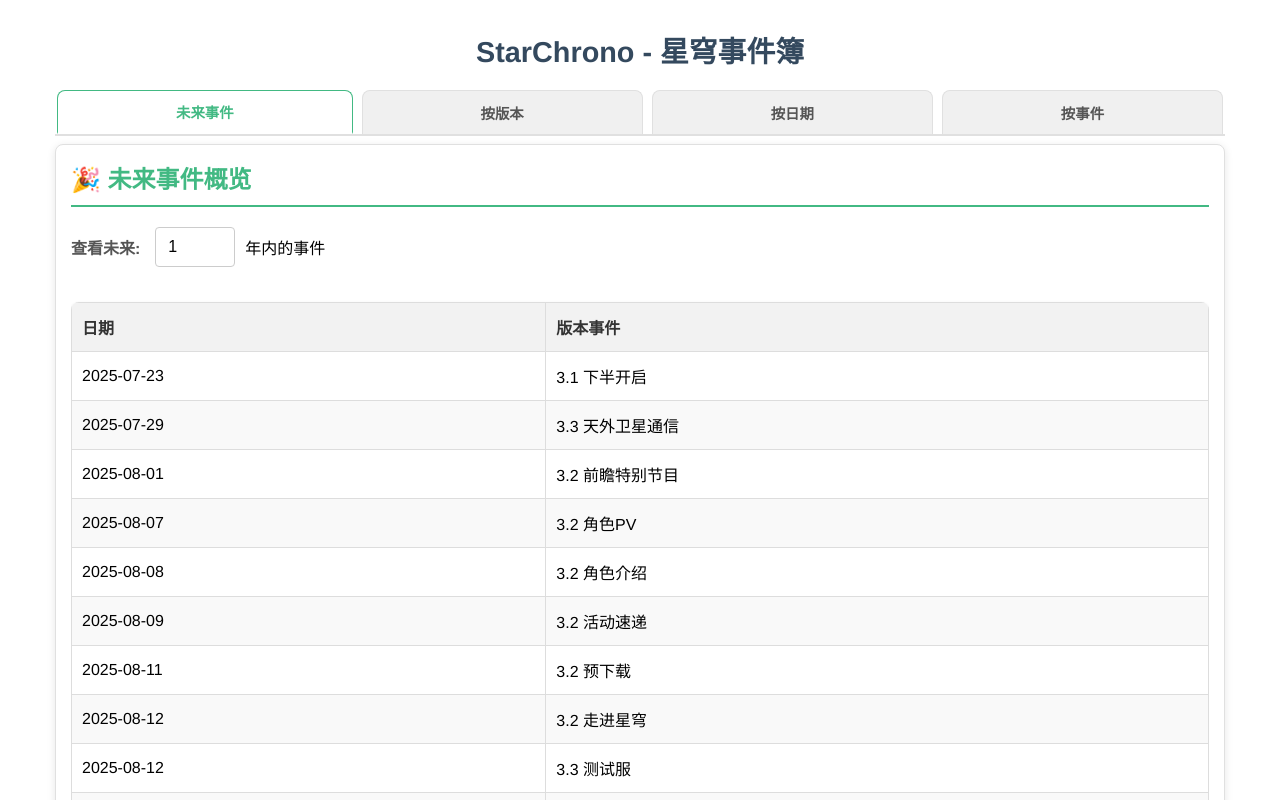
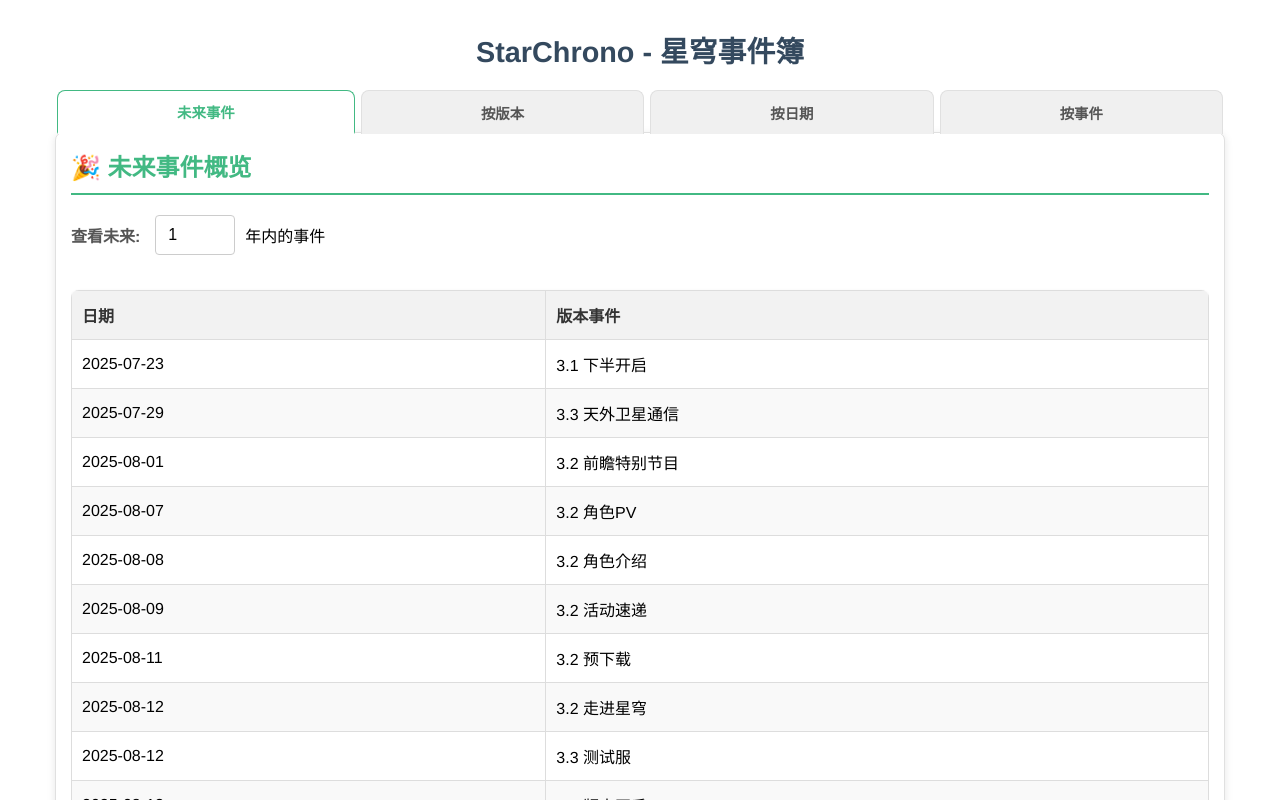
Before and after one commit to moyanj/star-chrono, a Vue app: page / in a window 1280 px wide. Shown: the top 800 px of the page. Built offline with nearby package versions, Linux system fonts and the light colour scheme.

Commit message:
style: 移除冗余样式并优化布局

```diff
--- a/src/App.vue
+++ b/src/App.vue
@@ -298,8 +298,6 @@ select {
   width: 100%;
   max-width: 180px;
   box-sizing: border-box;
-  -webkit-appearance: none;
-  /* 移除iOS默认样式 */
 }
 
 input[type="number"] {
@@ -366,9 +364,7 @@ a:hover {
   display: flex;
   justify-content: center;
   flex-wrap: wrap;
-  gap: 5px;
-  margin-bottom: 10px;
-  border-bottom: 2px solid #e0e0e0;
+  gap: 2px;
 }
 
 .tab-button {
@@ -426,7 +422,6 @@ a:hover {
     font-size: 1.3rem;
   }
 
-
   label {
     font-size: 0.9rem;
   }
```
